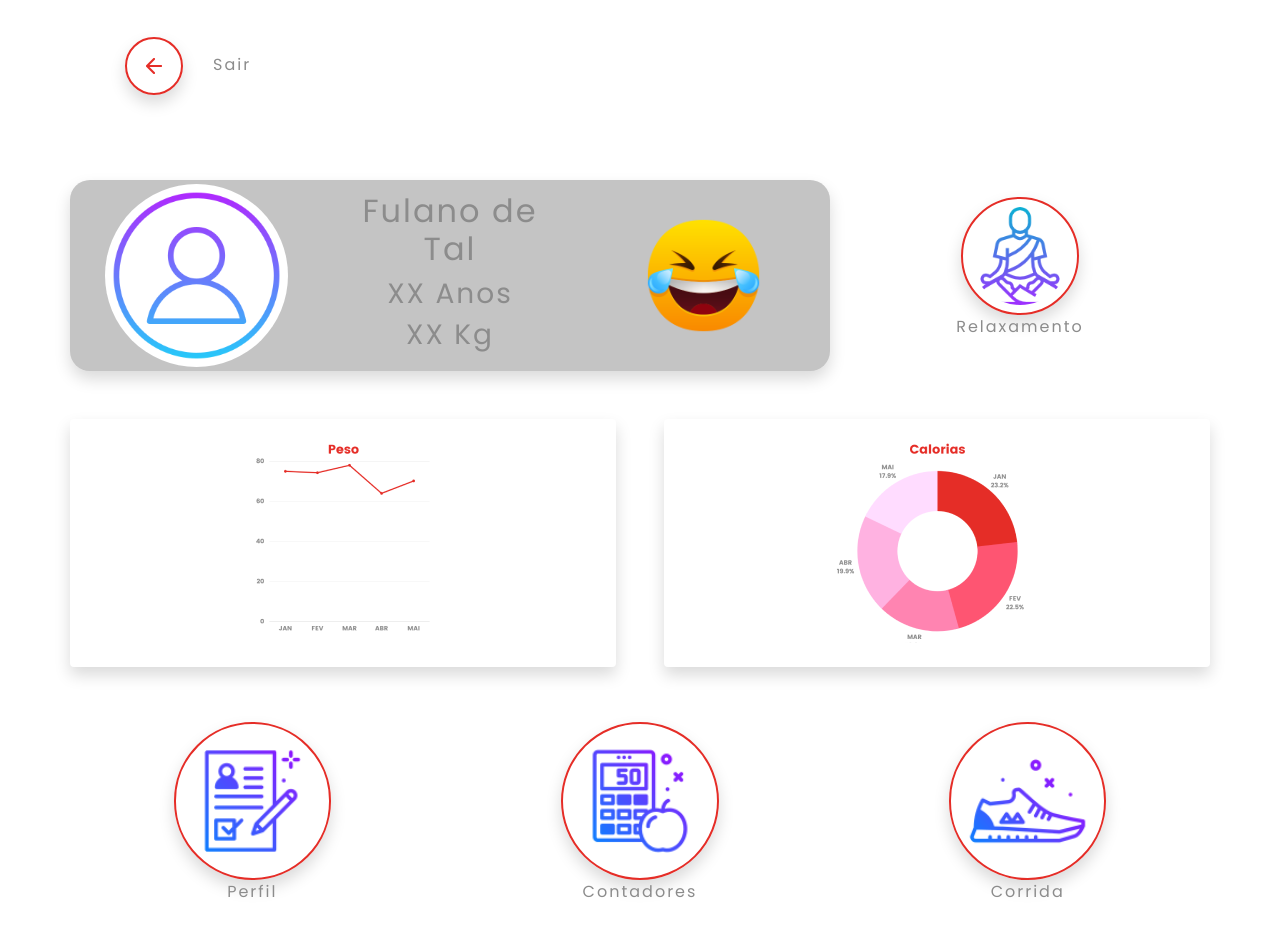
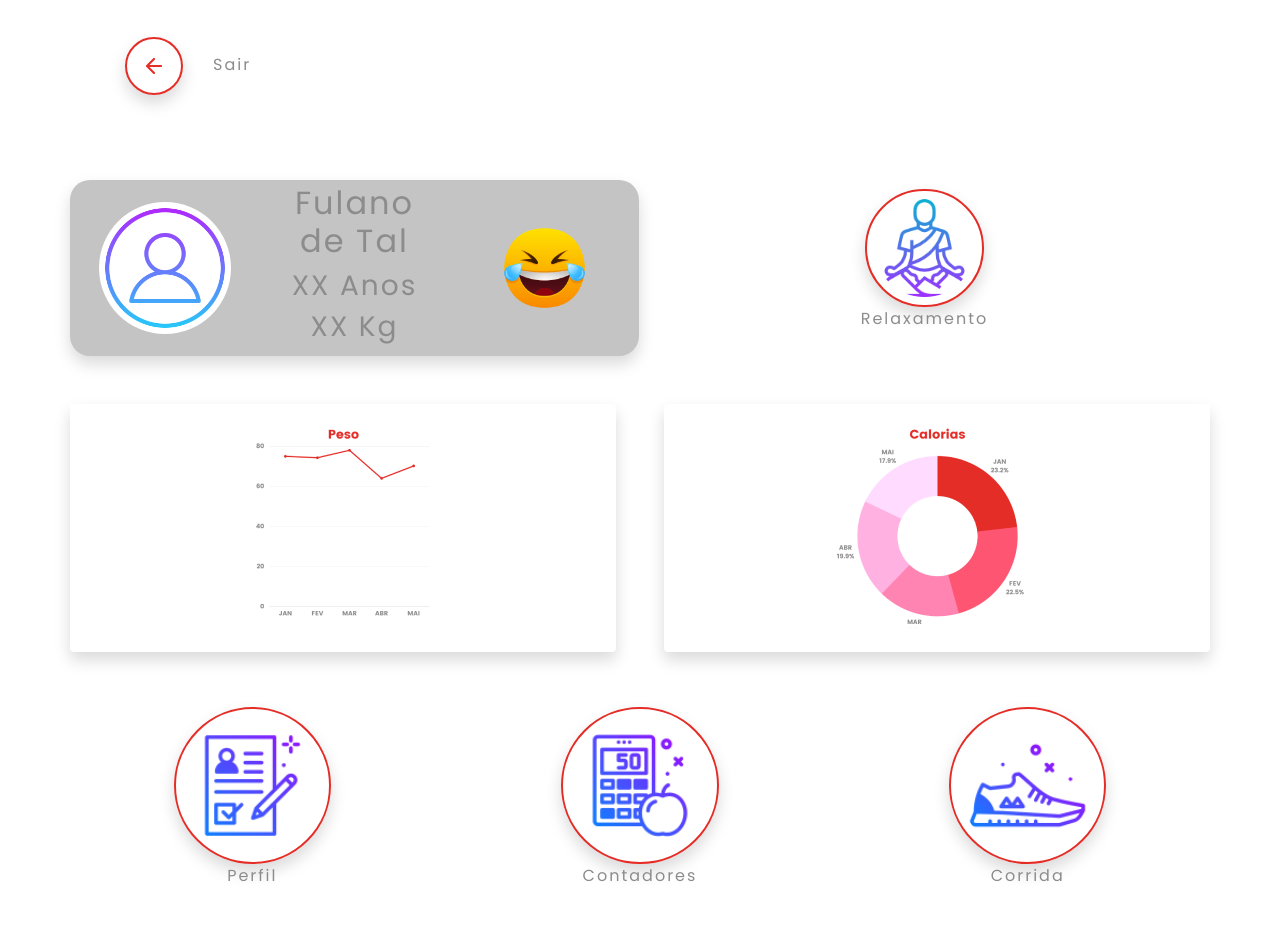
Before and after one commit to Mir4nd4s/Health_Track, a plain HTML site: page home.html in a window 1280 px wide. Drawn offline with Linux system fonts and the light colour scheme.

Commit message:
Update home.html

```diff
--- a/home.html
+++ b/home.html
@@ -20,7 +20,7 @@
     </div>
     <header class="row mt-5 ">
       <!-- box informações perfil -->
-      <div class="col-8 py-1 bgGray shadow">
+      <div class="col py-1 bgGray shadow">
         <div class="row align-items-center">
           <div class="col avatar">
             <img src="/css/img/avatar.png" alt="" />
```
